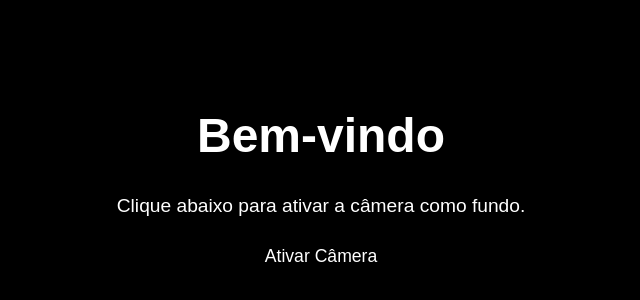
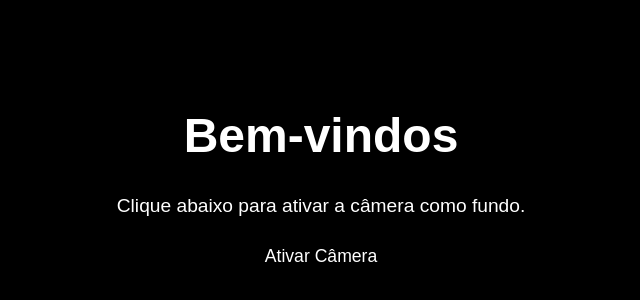
Before and after one commit to Dayvison-Oliveira-da-Silva/teste, a plain HTML site: page index.html in a window 1280 px wide. Shown: the part 276-576 px from the top of the page, without its empty margins (319-959 px from the left). Drawn offline with Linux system fonts and the light colour scheme.

Commit message:
Update index.html

```diff
--- a/index.html
+++ b/index.html
@@ -49,7 +49,7 @@
   <video id="camera" autoplay playsinline></video>
 
   <div class="content">
-    <h1>Bem-vindo</h1>
+    <h1>Bem-vindos</h1>
     <p>Clique abaixo para ativar a câmera como fundo.</p>
     <button id="startCamera">Ativar Câmera</button>
   </div>
```
